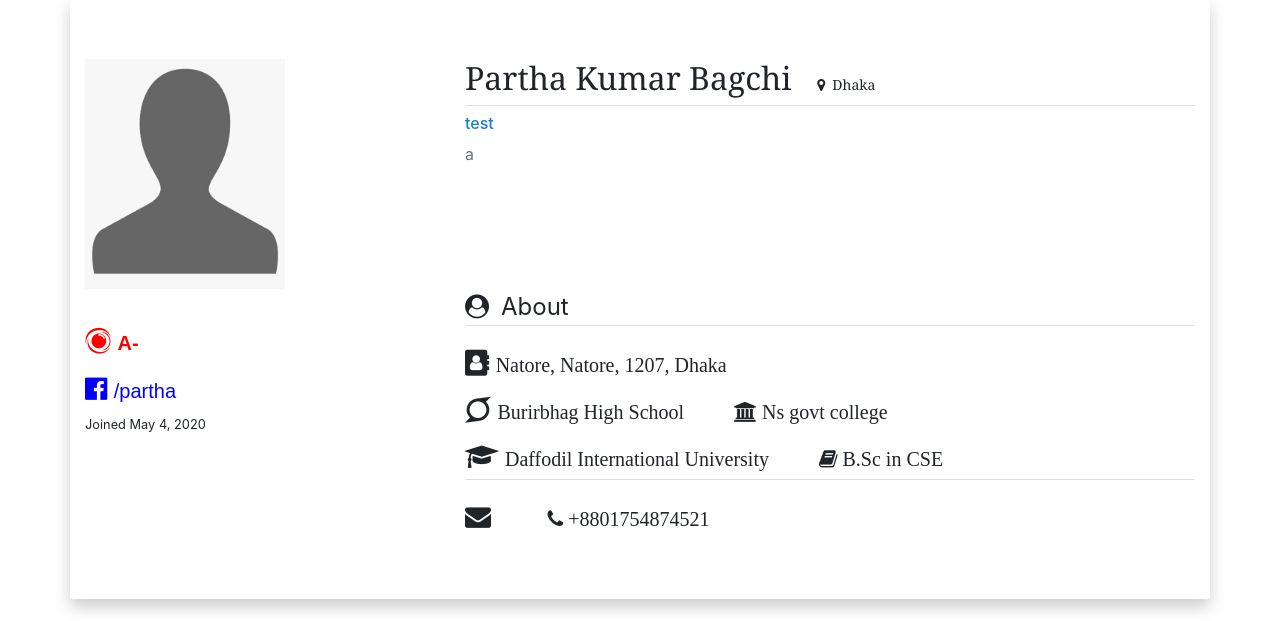
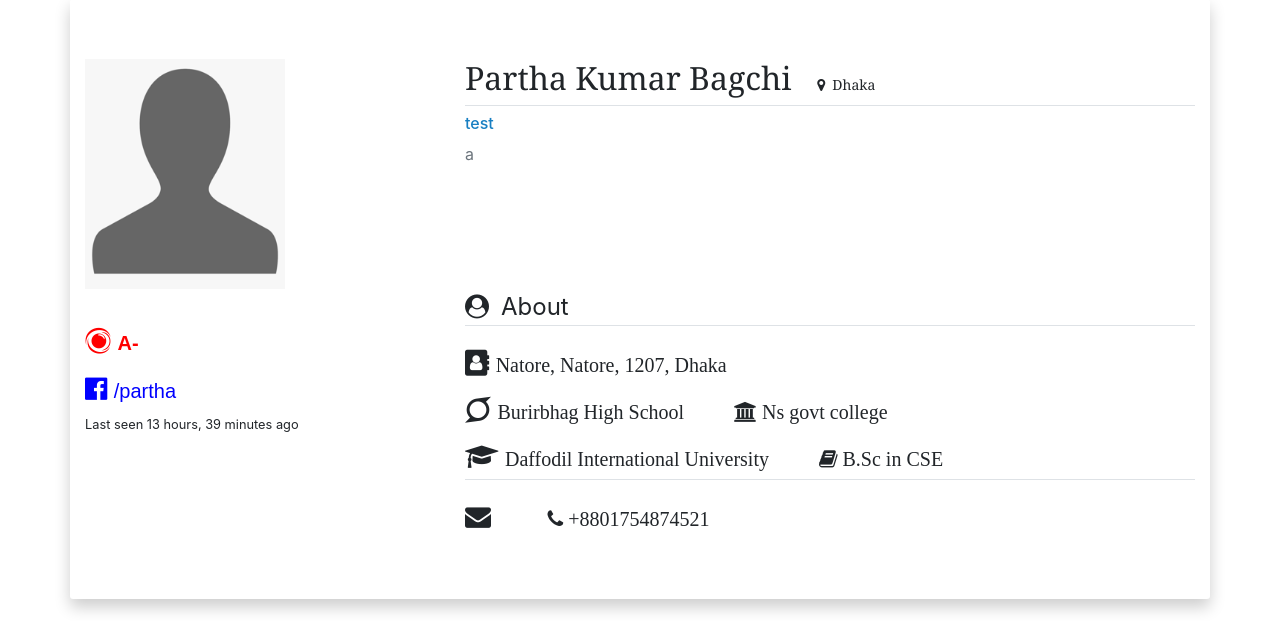
Before and after one commit to pkbagchi/StudentDatabase, a Django app: a page that uses templates/profile_details.html in a window 1280 px wide. Shown: the part 73-694 px from the top of the page. Run offline with Django 3.2, Linux system fonts and the light colour scheme; a user stored in the database is signed in; data comes from the database, SQL or seed files in the repository; both versions use the stored data as it was after the commit; some libraries are stand-ins or nearby versions.

Commit message:
add last login

```diff
--- a/templates/profile_details.html
+++ b/templates/profile_details.html
@@ -20,7 +20,7 @@
         <div class="col-md-4">
             <h5 style="font-family: sans-serif; color: red;"><i class="fa fa-eercast" aria-hidden="true" style="font-size:26px;margin-right:.25em;margin-top: 1.5em;"></i><b>{{details_obj.user_bloodGroup}}</b></h5>
             <h5 style="font-family: sans-serif; color: blue;"><i class="fa fa-facebook-official" aria-hidden="true" style="font-size:26px;margin-right:.25em;margin-top: .5em;"></i>/{{details_obj.user_fbId}}</h5>
-                <small>Joined {{details_obj.date}}</small>
+                <small>Last seen {{user.last_login | timesince }} ago</small>
         </div>
         <div class="col-md-8">
             <legend class="border-bottom mb-4"><i class='fa fa-user-circle' style='font-size:24px;margin-right: .5em;'></i>About</legend>
```
Also changed, not shown: fakers.py (added, +7 -0 lines), db.sqlite3.
